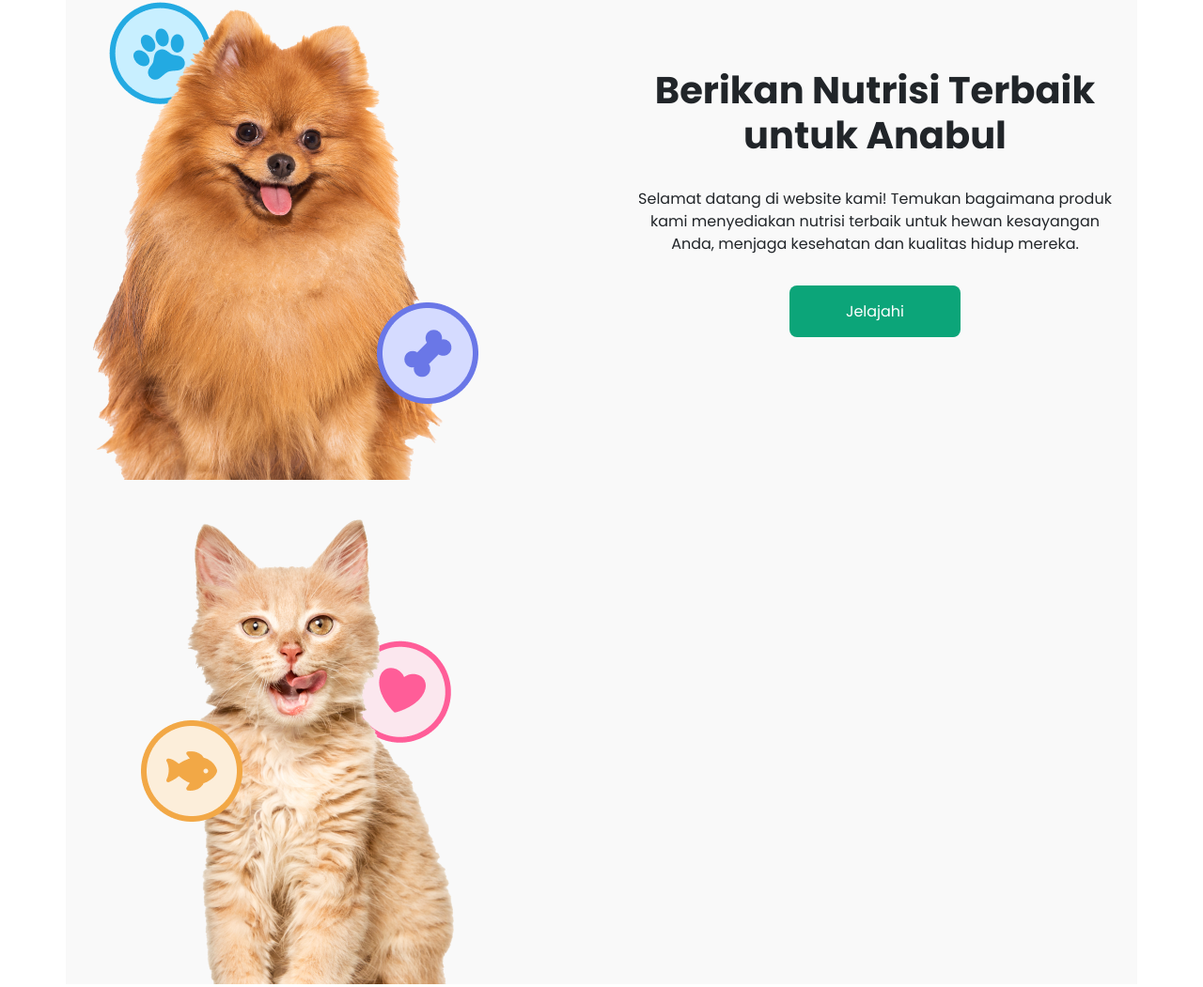
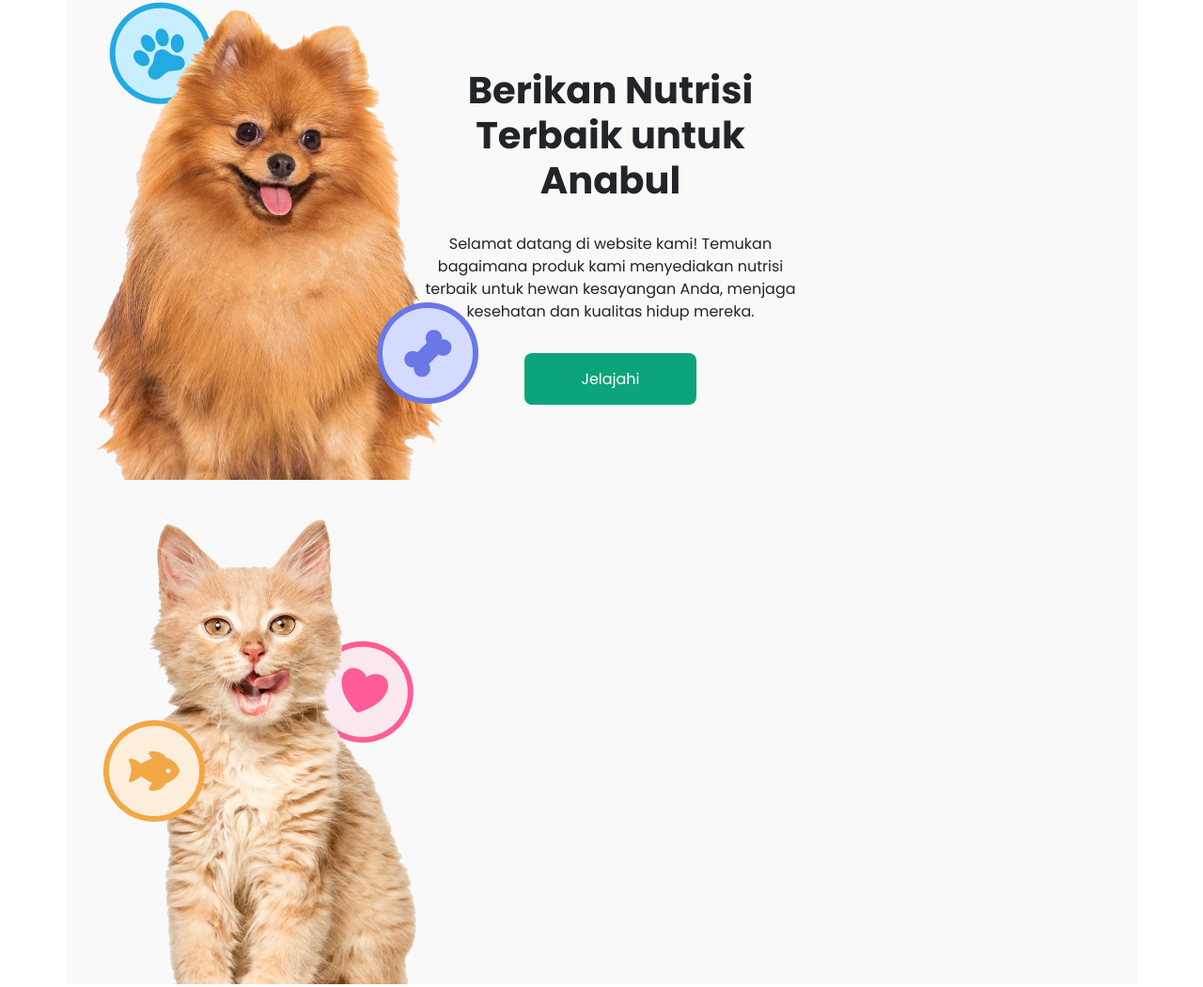
Before and after one commit to liyan-227/Harvest, a plain HTML site: page index.html in a window 1280 px wide. Shown: the part 196-1247 px from the top of the page at 94% size. Drawn offline with nearby package versions, Linux system fonts and the light colour scheme.

Commit message:
section awal

```diff
--- a/index.html
+++ b/index.html
@@ -45,17 +45,19 @@
     <header class="container" id="beranda" style="background: #F9F9F9;">
         <div class="container-fluid mt-lg-5 mt-lg-5 pt-lg-5 mb-5 align-items-center">
           <div class="row">
-              <div class="col"><img src="asset/img/Anjing.png" alt="Gambar Anjing"></div>
-              <div class="col ms-lg-5 mt-lg-5 text-center">
-                <h1 class="mt-lg-5"><strong>Berikan Nutrisi Terbaik
+              <div class="col-3"><img src="asset/img/Anjing.png" alt="Gambar Anjing"></div>
+              <div class="col-5 ms-lg-5 mt-lg-5 text-center">
+                <h1 class="ms-lg-3 mt-lg-5"><strong>Berikan Nutrisi Terbaik
                   untuk Anabul
                 </strong></h1><br>
-                <p >Selamat datang di website kami! Temukan bagaimana produk kami menyediakan nutrisi terbaik untuk hewan kesayangan Anda, menjaga kesehatan dan kualitas hidup mereka.</p>
-                <div class="mb-5 mt-5 ">
+                <p class="ms-lg-3" >Selamat datang di website kami! Temukan bagaimana produk kami menyediakan nutrisi terbaik untuk hewan kesayangan Anda, menjaga kesehatan dan kualitas hidup mereka.</p>
+                <div class="mb-5 mt-5 ms-lg-3 ">
                   <a class="button text-decoration-none text-center text-white" href="#">Jelajahi<i class="bi bi-arrow-right"></i></a>
                 </div>
               </div>
-              <div class="col ms-lg-5 mt-3"><img src="asset/img/Kucing.png" alt="Gambar Kucing"></div>
+              <div class="col">
+              <div class="col-3 ms-lg-2 mt-3"><img src="asset/img/Kucing.png" alt="Gambar Kucing"></div>
+              </div>
           </div>
         </div>
     </header>
```
